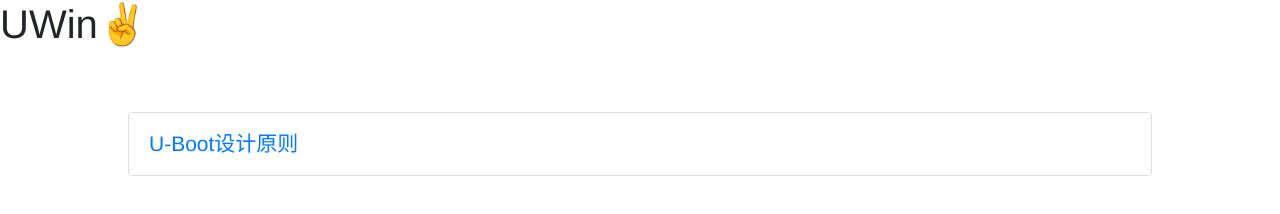
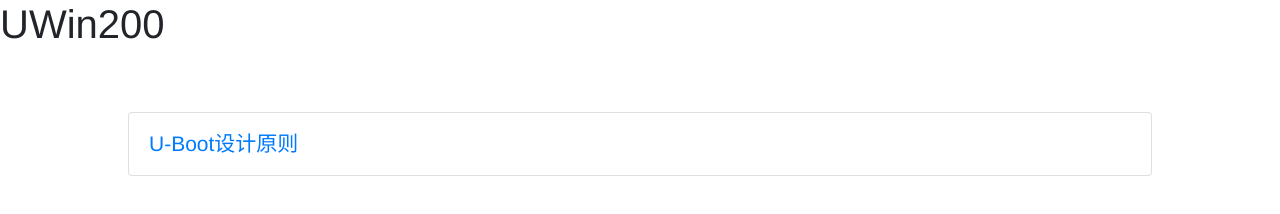
Before and after one commit to uwin200/uwin200.github.io, a plain HTML site: page index.html in a window 1280 px wide. Drawn offline with nearby package versions, Linux system fonts and the light colour scheme.

Commit message:
update: change h1

```diff
--- a/index.html
+++ b/index.html
@@ -13,7 +13,7 @@
     <title>UWin200</title>
   </head>
   <body>
-    <h1>UWin✌️</h1>
+    <h1>UWin200</h1>
 
     <div class="outer">
         <ul class="list-group">
```
